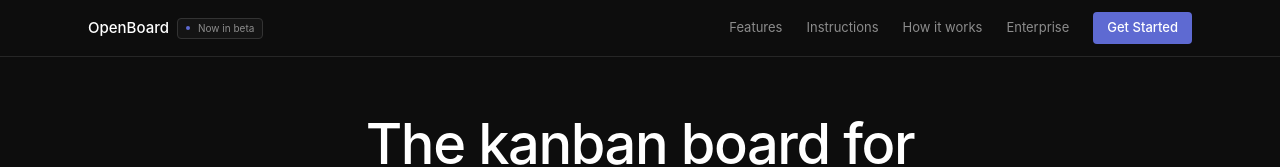
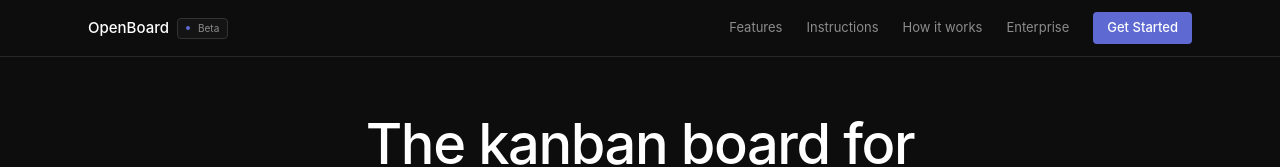
Before and after one commit to M0xoo/test, a Next.js app: page / in a window 1280 px wide. Shown: the top 167 px of the page. Built offline with nearby package versions, Linux system fonts and the light colour scheme.

Commit message:
Now in beta - autonomous coding

```diff
--- a/src/app/page.tsx
+++ b/src/app/page.tsx
@@ -27,7 +27,7 @@ export default function Home() {
             <span className="text-[15px] font-medium text-white">OpenBoard</span>
             <div className="inline-flex items-center gap-2 rounded-[4px] border border-[#333] bg-[#141414] px-2 py-0.5 text-[10px] text-[#8c8c8c]">
               <span className="h-1 w-1 rounded-full bg-[#5e6ad2]" />
-              Now in beta
+              Beta
             </div>
           </div>
           <div className="flex items-center gap-6">
```
